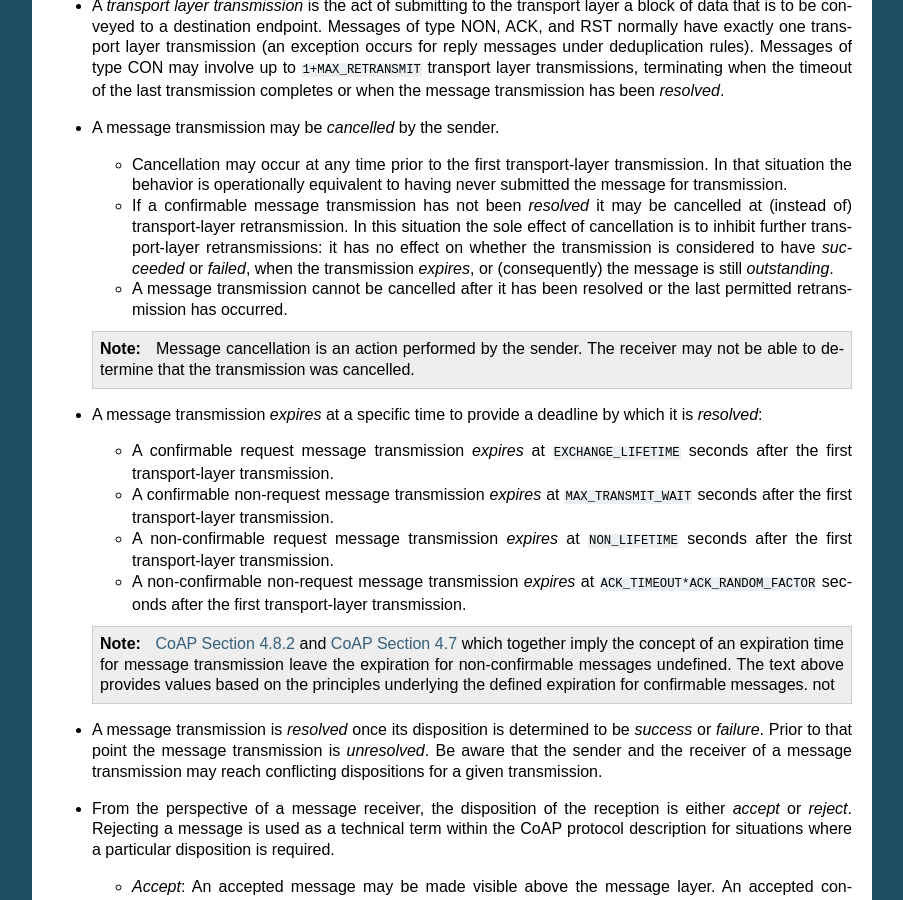
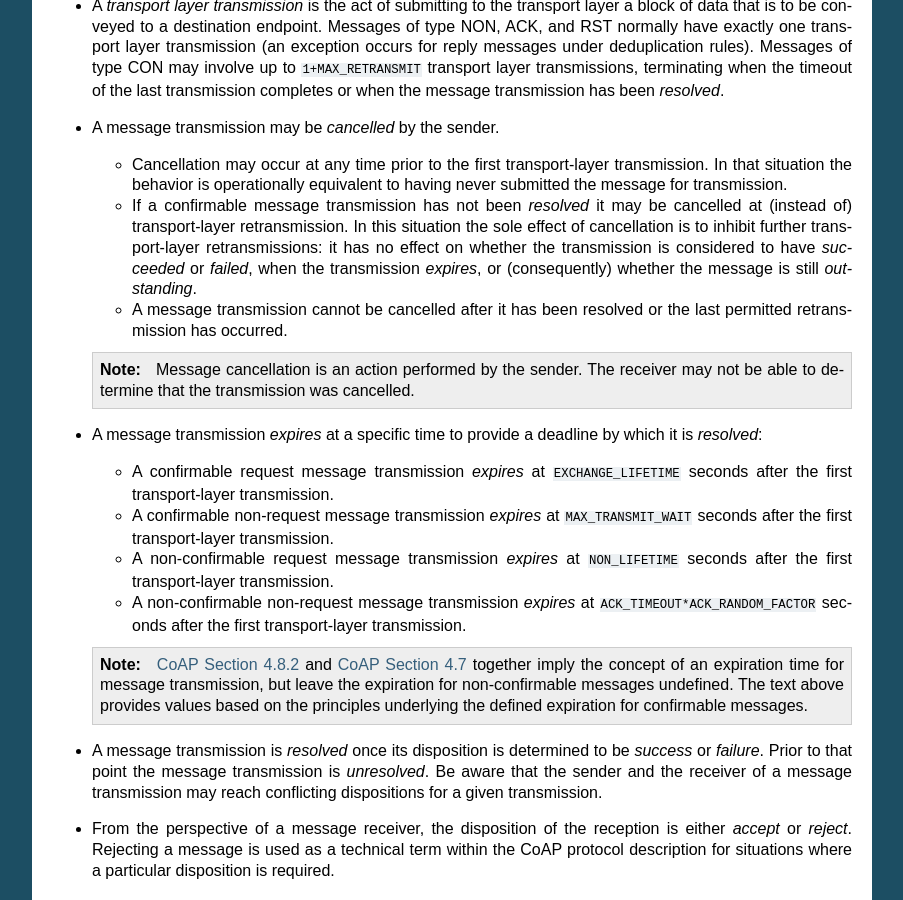
Before and after one commit to Coinemy/coapy, a Sphinx documentation site: the page built from doc/domain.rst, in a window 1280 px wide and 900 px high, scrolled down 4092 px. Shown: the whole window, without its empty margins (198-1101 px from the left). Built offline with Sphinx 7.4.7, drawn with Linux system fonts in a browser that asks for light colours.

Commit message:
doc: fix a couple errors in domain concepts

```diff
--- a/doc/domain.rst
+++ b/doc/domain.rst
@@ -312,8 +312,8 @@ Operations
     this situation the sole effect of cancellation is to inhibit further
     transport-layer retransmissions: it has no effect on whether the
     transmission is considered to have `succeeded` or `failed`, when the
-    transmission `expires`, or (consequently) the message is still
-    `outstanding`.
+    transmission `expires`, or (consequently) whether the message is
+    still `outstanding`.
 
   + A message transmission cannot be cancelled after it has been
     resolved or the last permitted retransmission has occurred.
@@ -345,11 +345,11 @@ Operations
 
   .. note::
 
-     :coapsect:`4.8.2` and :coapsect:`4.7` which together imply the
-     concept of an expiration time for message transmission leave the
+     :coapsect:`4.8.2` and :coapsect:`4.7` together imply the concept of
+     an expiration time for message transmission, but leave the
      expiration for non-confirmable messages undefined.  The text above
      provides values based on the principles underlying the defined
-     expiration for confirmable messages.  not
+     expiration for confirmable messages.
 
 * A message transmission is :dfn:`resolved` once its disposition is
   determined to be `success` or `failure`.  Prior to that point the
```
